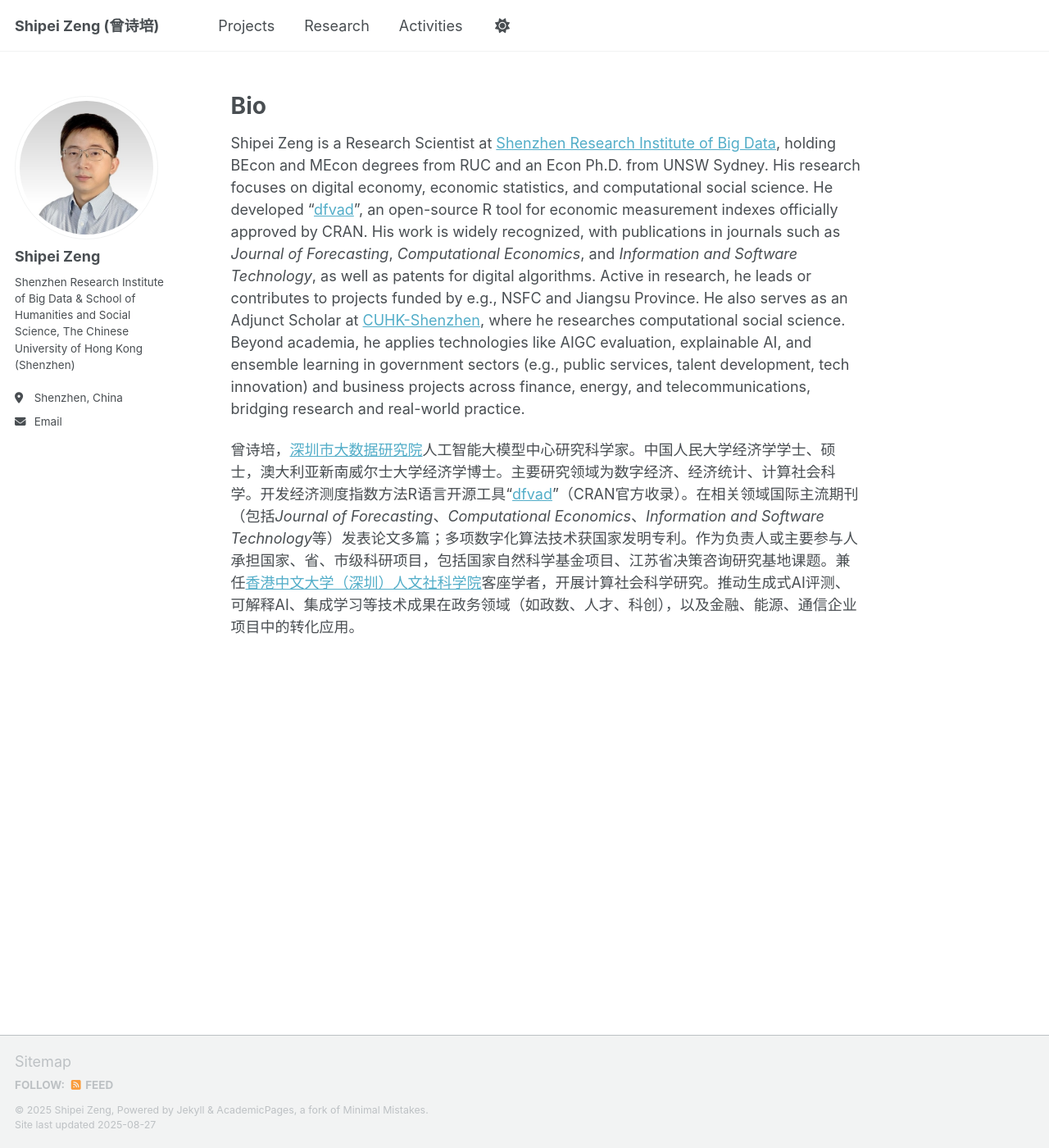
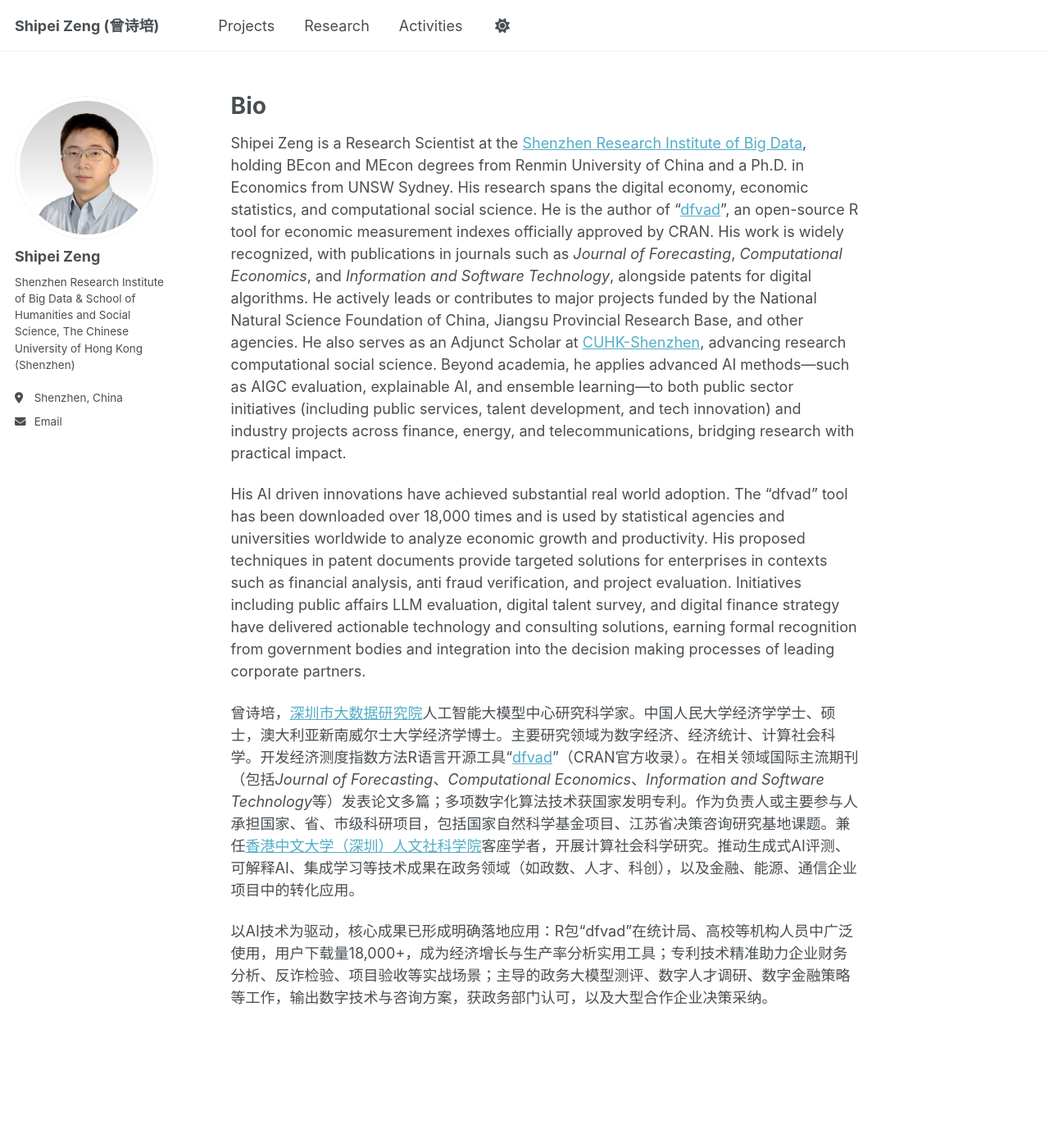
Before and after one commit to shipei-zeng/shipei-zeng.github.io, a Jekyll site: the page built from _pages/about.md, in a window 1280 px wide and 1400 px high. Shown: the whole window at 82% size. Built offline with Jekyll 4.4.1, drawn with Linux system fonts in a browser that asks for light colours; a script that is not in the unit is left out.

Commit message:
Update about.md

```diff
--- a/_pages/about.md
+++ b/_pages/about.md
@@ -8,6 +8,10 @@ redirect_from:
 ---
 Bio
 ======
-Shipei Zeng is a Research Scientist at [Shenzhen Research Institute of Big Data](https://www.sribd.cn/), holding BEcon and MEcon degrees from RUC and an Econ Ph.D. from UNSW Sydney. His research focuses on digital economy, economic statistics, and computational social science. He developed "[dfvad](https://cran.r-project.org/web/packages/dfvad/index.html)", an open-source R tool for economic measurement indexes officially approved by CRAN. His work is widely recognized, with publications in journals such as *Journal of Forecasting*, *Computational Economics*, and *Information and Software Technology*, as well as patents for digital algorithms. Active in research, he leads or contributes to projects funded by e.g., NSFC and Jiangsu Province. He also serves as an Adjunct Scholar at [CUHK-Shenzhen](https://hss.cuhk.edu.cn/page/1350), where he researches computational social science. Beyond academia, he applies technologies like AIGC evaluation, explainable AI, and ensemble learning in government sectors (e.g., public services, talent development, tech innovation) and business projects across finance, energy, and telecommunications, bridging research and real-world practice.
+Shipei Zeng is a Research Scientist at the [Shenzhen Research Institute of Big Data](https://www.sribd.cn/), holding BEcon and MEcon degrees from Renmin University of China and a Ph.D. in Economics from UNSW Sydney. His research spans the digital economy, economic statistics, and computational social science. He is the author of "[dfvad](https://cran.r-project.org/web/packages/dfvad/index.html)", an open-source R tool for economic measurement indexes officially approved by CRAN. His work is widely recognized, with publications in journals such as *Journal of Forecasting*, *Computational Economics*, and *Information and Software Technology*, alongside patents for digital algorithms. He actively leads or contributes to major projects funded by the National Natural Science Foundation of China, Jiangsu Provincial Research Base, and other agencies. He also serves as an Adjunct Scholar at [CUHK-Shenzhen](https://hss.cuhk.edu.cn/page/1350), advancing research computational social science. Beyond academia, he applies advanced AI methods—such as AIGC evaluation, explainable AI, and ensemble learning—to both public sector initiatives (including public services, talent development, and tech innovation) and industry projects across finance, energy, and telecommunications, bridging research with practical impact.
+
+His AI driven innovations have achieved substantial real world adoption. The "dfvad" tool has been downloaded over 18,000 times and is used by statistical agencies and universities worldwide to analyze economic growth and productivity. His proposed techniques in patent documents provide targeted solutions for enterprises in contexts such as financial analysis, anti fraud verification, and project evaluation. Initiatives including public affairs LLM evaluation, digital talent survey, and digital finance strategy have delivered actionable technology and consulting solutions, earning formal recognition from government bodies and integration into the decision making processes of leading corporate partners.
 
 曾诗培，[深圳市大数据研究院](https://www.sribd.cn/)人工智能大模型中心研究科学家。中国人民大学经济学学士、硕士，澳大利亚新南威尔士大学经济学博士。主要研究领域为数字经济、经济统计、计算社会科学。开发经济测度指数方法R语言开源工具“[dfvad](https://cran.r-project.org/web/packages/dfvad/index.html)”（CRAN官方收录）。在相关领域国际主流期刊（包括*Journal of Forecasting*、*Computational Economics*、*Information and Software Technology*等）发表论文多篇；多项数字化算法技术获国家发明专利。作为负责人或主要参与人承担国家、省、市级科研项目，包括国家自然科学基金项目、江苏省决策咨询研究基地课题。兼任[香港中文大学（深圳）人文社科学院](https://hss.cuhk.edu.cn/page/1350)客座学者，开展计算社会科学研究。推动生成式AI评测、可解释AI、集成学习等技术成果在政务领域（如政数、人才、科创），以及金融、能源、通信企业项目中的转化应用。
+
+以AI技术为驱动，核心成果已形成明确落地应用：R包“dfvad”在统计局、高校等机构人员中广泛使用，用户下载量18,000+，成为经济增长与生产率分析实用工具；专利技术精准助力企业财务分析、反诈检验、项目验收等实战场景；主导的政务大模型测评、数字人才调研、数字金融策略等工作，输出数字技术与咨询方案，获政务部门认可，以及大型合作企业决策采纳。
```
